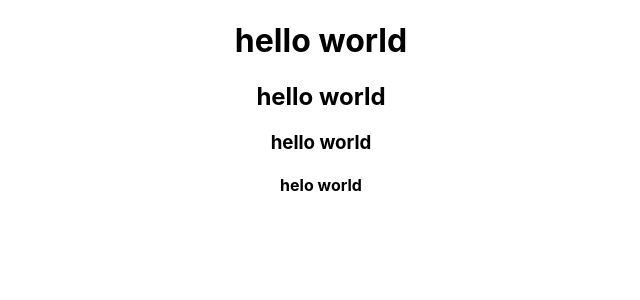
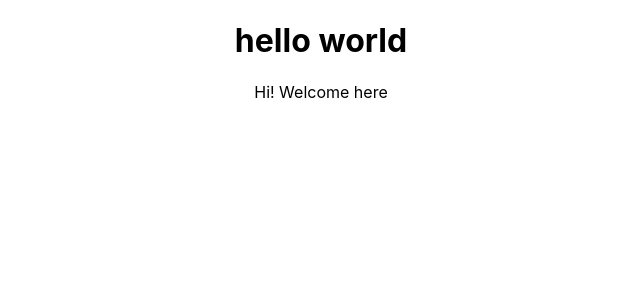
Before and after one commit to Usamazahid30/bootcamp, a React (Create React App) app: page / in a window 1280 px wide. Shown: the top 300 px of the page, without its empty margins (319-959 px from the left). Built offline with nearby package versions, Linux system fonts and the light colour scheme.

Commit message:
changing

```diff
--- a/src/App.js
+++ b/src/App.js
@@ -1,13 +1,11 @@
-
+import React from 'react'
 import './App.css';
 
 function App() {
   return (
     <div className="App">
     <h1>hello world</h1>
-    <h2>hello world</h2>
-    <h3>hello world</h3>
-    <h4>helo world</h4>
+    <p>Hi! Welcome here</p>
     </div>
   );
 }
```
Also changed, not shown: 1 other file (tests, documents, lock files or other folders).
